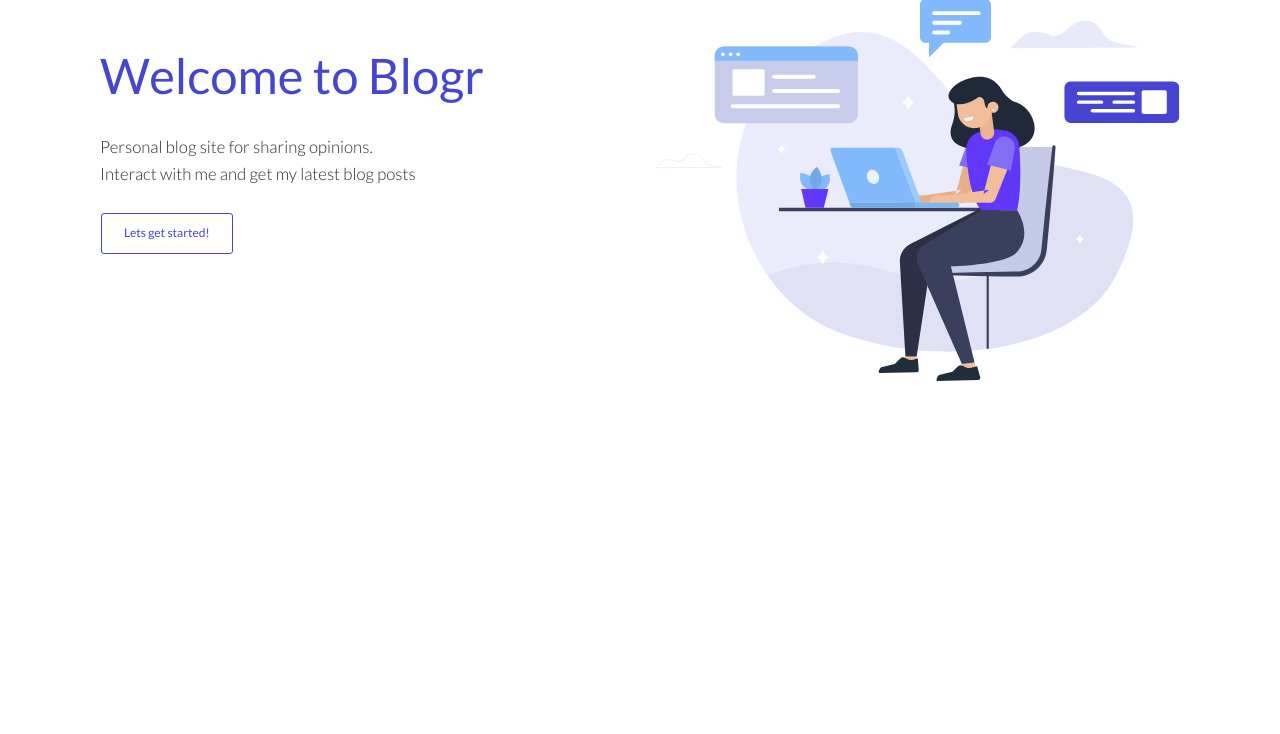
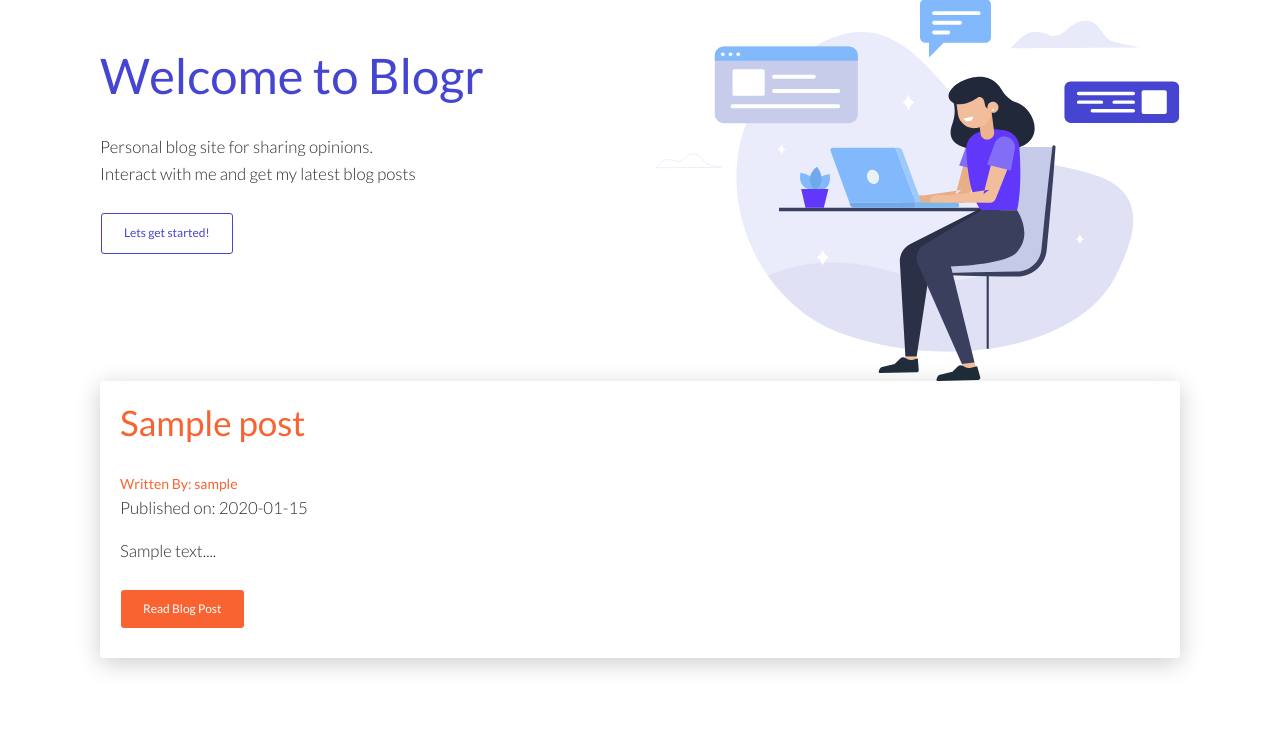
Before and after one commit to imekenye/Personal-Blog, a Python web app: template app/templates/index.html in a window 1280 px wide. Shown: the part 134-868 px from the top of the page. Before the commit the page ends 515 px from the top, so only its background shows below. Run offline with Jinja, Linux system fonts and the light colour scheme; the template is opened without the code that fills it: most values are stand-ins (such as "Sample title", 1, 10 or a date in 2020); some libraries are stand-ins or nearby versions.

Commit message:
update index file

```diff
--- a/app/templates/index.html
+++ b/app/templates/index.html
@@ -11,4 +11,38 @@
                 <img src="{{ url_for('static', filename='blogger.svg') }}" alt="">
             </div>
         </div></div>
+
+    <div class="container">
+
+    {# Go through each blog post #}
+    {% for post in blog_posts.items %}
+
+            <div class="card" >
+
+                <div class="card-body">
+
+
+                    <h2><a class="card-title" href="  {{ url_for('blog_posts.blog_post', blog_post_id=post.id) }}">{{ post.title }}</a></h2>
+                    <a href="{{ url_for('users.user_posts', username=post.author.username) }}">Written By: {{ post.author.username }}</a>
+                    <p>Published on: {{ post.date.strftime('%Y-%m-%d') }}</p>
+                    <p class="card-text">{{ post.text[:100] }}...</p>
+                    <a href="{{ url_for('blog_posts.blog_post', blog_post_id=post.id) }}" class="btn btn-primary">Read Blog Post</a>
+                </div>
+            </div>
+        </div>
+
+   {% endfor %}
+
+     <nav aria-label="Page navigation example">
+     <ul class="pagination justify-content-center">
+       {% for page_num in blog_posts.iter_pages(left_edge=1, right_edge=1, left_current=1, right_current=2) %}
+          {% if blog_posts.page == page_num %}
+          <li class="page-item disabled">
+            <a class="page-link" href="{{ url_for('main.index', page=page_num) }}">{{ page_num }}</a></li>
+          </li>
+          {% else %}
+            <li class="page-item"><a class="page-link" href="{{ url_for('main.index', page=page_num) }}">{{ page_num }}</a></li>
+          {% endif %}
+      {% endfor %}
+    </nav>
 {% endblock %}
```
